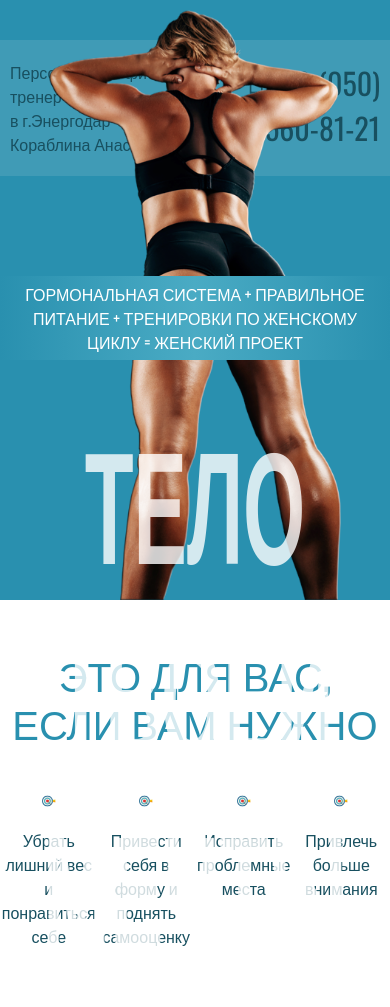
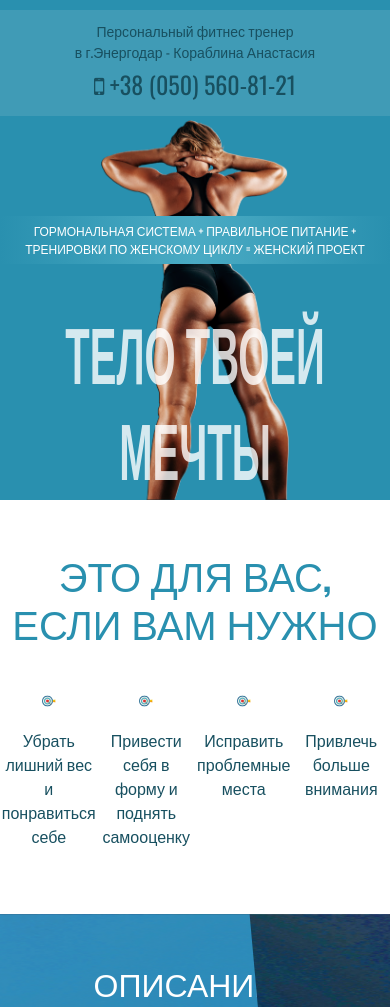
Before and after one commit to pahakorablin/sport, a plain HTML site: page index.html in a window 390 px wide. Shown: the top 1007 px of the page. Drawn offline with nearby package versions, Linux system fonts and the light colour scheme.

Commit message:
Начало Адаптации (Header)

```diff
--- /dev/null
+++ b/adaptiv.css
@@ -0,0 +1,22 @@
+@media only screen and (max-width: 900px) {
+.slide {top:130px; max-height:470px;}
+.header h1 {font-size:60px;}
+.grad-line p {font-size:14px;}
+}
+
+@media only screen and (max-width: 600px) {
+	.header {padding-top:20px; height:530px;}
+	.short p {padding:0 6px;}
+	.info {font-size:14px;}
+	.info-tel {font-size:24px;}
+	.header h1 {font-size:46px;}
+	.slide {top:100px; max-height:430px;}
+}
+
+@media only screen and (max-width: 460px) {
+	.header {height:500px; padding-top:10px;}
+	.header h1 {font-size:40px;}
+	.short p {width:100%; padding-bottom: 4px; text-align:center;}
+	.slide {top:120px; max-height:380px;}
+	.grad-line p {font-size:12px;}
+}
--- a/index.html
+++ b/index.html
@@ -10,6 +10,7 @@
 
 	<link rel="stylesheet" href="bootstrap/bootstrap.css">
 	<link rel="stylesheet" href="style.css">
+	<link rel="stylesheet" href="adaptiv.css">
 	<link rel="stylesheet" href="https://cdnjs.cloudflare.com/ajax/libs/font-awesome/4.7.0/css/font-awesome.min.css">
 	<link rel="stylesheet" href="https://fonts.googleapis.com/css?family=Oswald:300,400,500,700">
 
```
